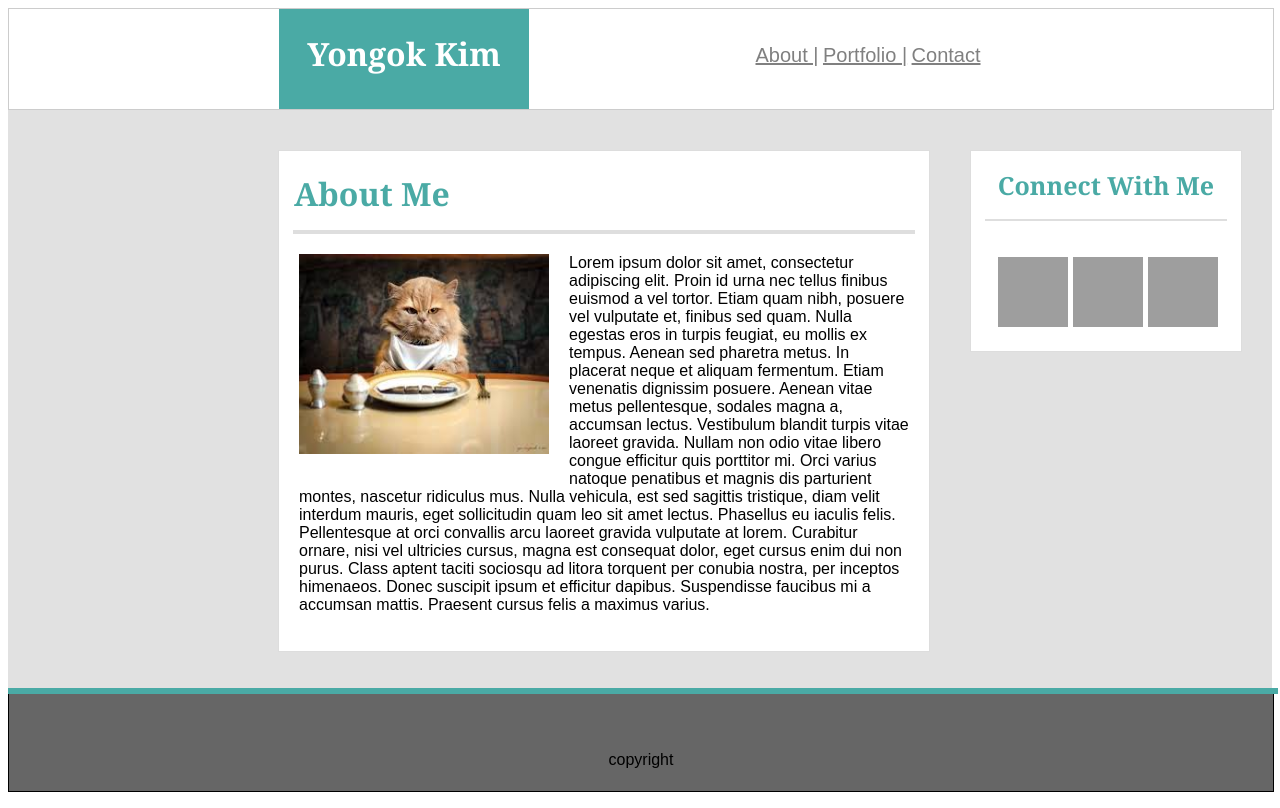
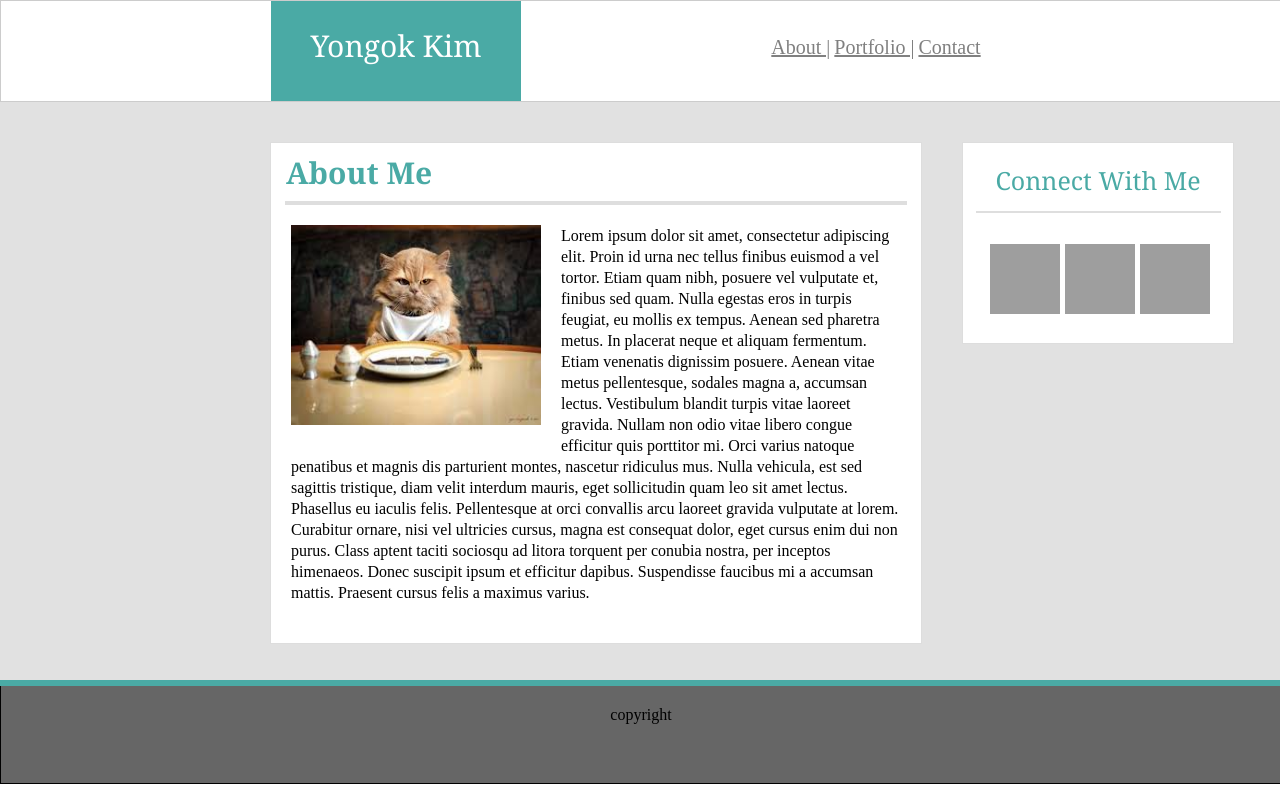
Before and after one commit to KayKim106/Basic-Portfolio, a plain HTML site: page index.html in a window 1280 px wide. Drawn offline with Linux system fonts and the light colour scheme; grey boxes are pictures that could not be loaded; files whose address does not match are found by name.

Commit message:
reset.css add

```diff
--- a/index.html
+++ b/index.html
@@ -1,7 +1,9 @@
 <html>
 <head>
 	<meta charset="UTF-8">
+	<link rel="stylesheet" href="reset.css">
 	<link rel="stylesheet" href="style.css">
+
 	<title></title>
 </head>
 <body>
@@ -38,8 +40,8 @@
 					<div class="content-2">
 						<div class="connectme">
 							<h1>Connect With Me</h1>
-							<hr>
 						</div>
+						<hr>
 							<div class="icons">
 								<div class="linkicons">
 									<div class="giticon">
--- /dev/null
+++ b/reset.css
@@ -0,0 +1,48 @@
+/* http://meyerweb.com/eric/tools/css/reset/
+   v2.0 | 20110126
+   License: none (public domain)
+*/
+
+html, body, div, span, applet, object, iframe,
+h1, h2, h3, h4, h5, h6, p, blockquote, pre,
+a, abbr, acronym, address, big, cite, code,
+del, dfn, em, img, ins, kbd, q, s, samp,
+small, strike, strong, sub, sup, tt, var,
+b, u, i, center,
+dl, dt, dd, ol, ul, li,
+fieldset, form, label, legend,
+table, caption, tbody, tfoot, thead, tr, th, td,
+article, aside, canvas, details, embed,
+figure, figcaption, footer, header, hgroup,
+menu, nav, output, ruby, section, summary,
+time, mark, audio, video {
+	margin: 0;
+	padding: 0;
+	border: 0;
+	font-size: 100%;
+	font: inherit;
+	vertical-align: baseline;
+}
+/* HTML5 display-role reset for older browsers */
+article, aside, details, figcaption, figure,
+footer, header, hgroup, menu, nav, section {
+	display: block;
+}
+body {
+	line-height: 1;
+}
+ol, ul {
+	list-style: none;
+}
+blockquote, q {
+	quotes: none;
+}
+blockquote:before, blockquote:after,
+q:before, q:after {
+	content: '';
+	content: none;
+}
+table {
+	border-collapse: collapse;
+	border-spacing: 0;
+}
--- a/style.css
+++ b/style.css
@@ -21,6 +21,7 @@
 
 }
 h1{
+	font-size:30px;
 	color:#4aaaa5;
 	font-family: 'Georgia', Times, Times New Roman, serif;
 }
@@ -30,11 +31,12 @@
 }
 p{
 	margin:20px 20px 0 20px;
+	line-height:21px;
 }
 .header{
 	width:100%;
 	height:100px;
-	background:`#ffffff;
+	background:#ffffff;
 	border:1px solid #cccccc;
 	position:relative;
 
@@ -60,7 +62,7 @@
 .myname{
 	height:100px;
 	width:250px;
-	line-height: 1.5;
+	line-height: 3;
 	text-align:center;
 	position:absolute;
 
@@ -111,12 +113,14 @@
 	font-weight: bold;
 	position:relative;
 	right:160;
+	line-height: 2;
 }
 
 
 .connectme{
 	width:266px;
-	height:66px;
+	height:60px;
+	line-height:3;
 
 }
 .linkicons{
@@ -158,7 +162,7 @@
 	bottom:10;
 
 }
-.connectme hr{
+.content-2 hr{
 	width:90%;
 	border:1px solid #dedede;
 }
```
